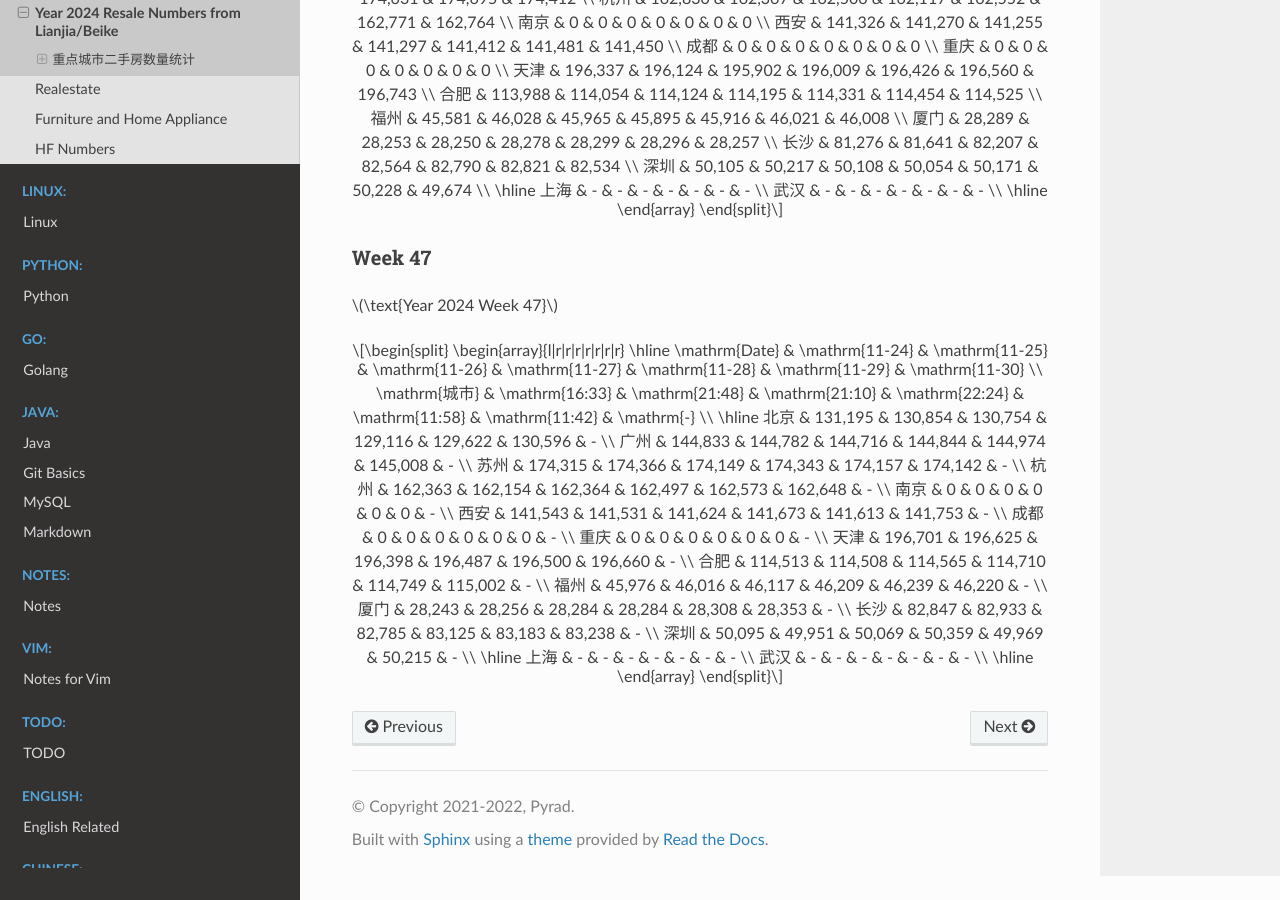
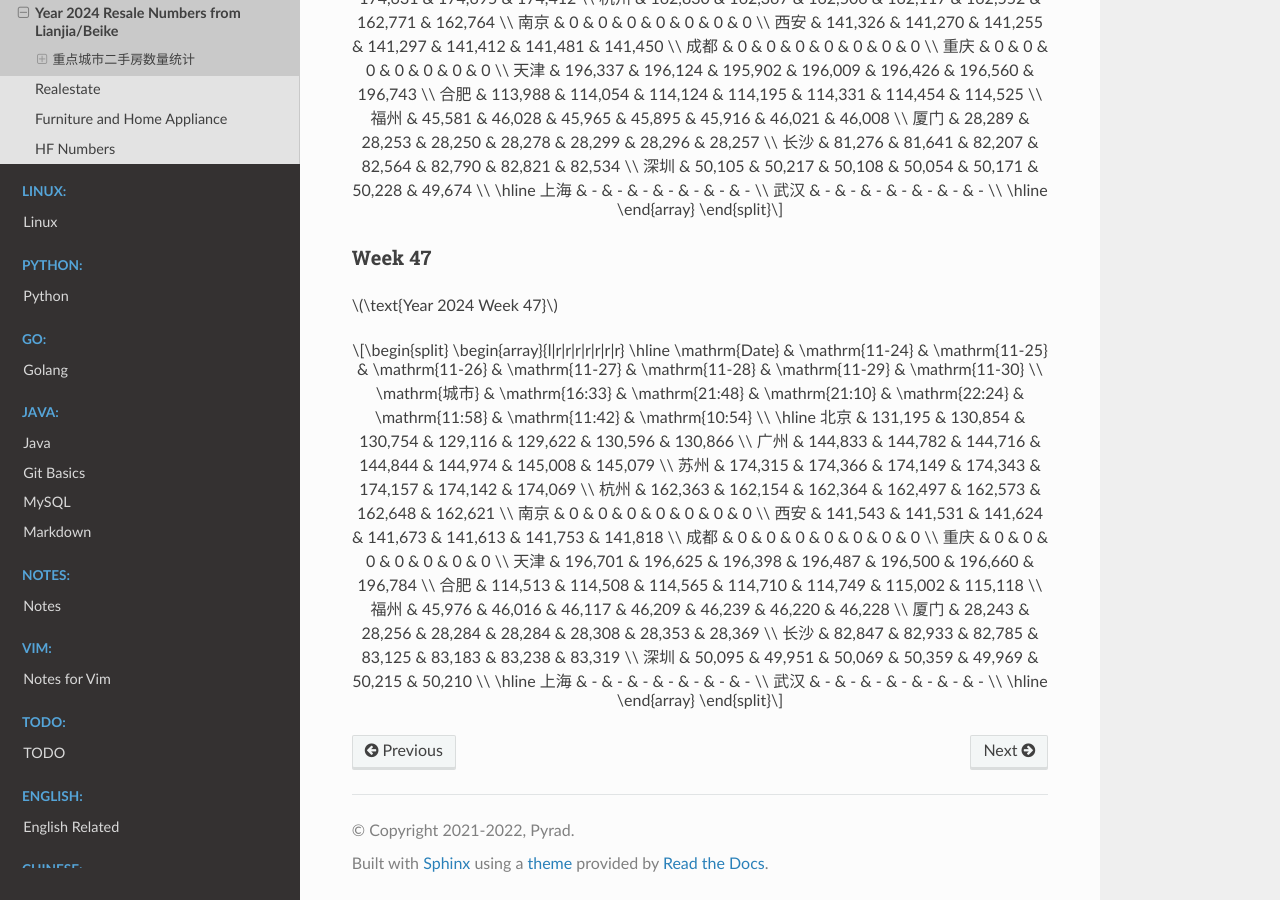
Before and after one commit to Pyrad/pyradnotes, a Sphinx documentation site: the page built from source/RealEstate/resalenumbers2024.md, in a window 1280 px wide and 900 px high, scrolled down 22725 px. Built offline with Sphinx 7.4.7 and the Read the Docs theme 3.1.0, drawn with Linux system fonts in a browser that asks for light colours; pages that are not in the unit, such as notebooks, are missing from menus; a script that is not in the unit is left out.

Commit message:
Realestate Update resale numbers 2024-11-30 10:54

```diff
--- a/source/RealEstate/resalenumbers2024.md
+++ b/source/RealEstate/resalenumbers2024.md
@@ -1515,25 +1515,25 @@ $$
 \begin{array}{l|r|r|r|r|r|r|r}
 \hline
 \mathrm{Date} & \mathrm{11-24} & \mathrm{11-25} & \mathrm{11-26} & \mathrm{11-27} & \mathrm{11-28} & \mathrm{11-29} & \mathrm{11-30} \\
-\mathrm{城市} & \mathrm{16:33} & \mathrm{21:48} & \mathrm{21:10} & \mathrm{22:24} & \mathrm{11:58} & \mathrm{11:42} & \mathrm{-} \\
-\hline
-北京 & 131,195 & 130,854 & 130,754 & 129,116 & 129,622 & 130,596 & - \\
-广州 & 144,833 & 144,782 & 144,716 & 144,844 & 144,974 & 145,008 & - \\
-苏州 & 174,315 & 174,366 & 174,149 & 174,343 & 174,157 & 174,142 & - \\
-杭州 & 162,363 & 162,154 & 162,364 & 162,497 & 162,573 & 162,648 & - \\
-南京 & 0 & 0 & 0 & 0 & 0 & 0 & - \\
-西安 & 141,543 & 141,531 & 141,624 & 141,673 & 141,613 & 141,753 & - \\
-成都 & 0 & 0 & 0 & 0 & 0 & 0 & - \\
-重庆 & 0 & 0 & 0 & 0 & 0 & 0 & - \\
-天津 & 196,701 & 196,625 & 196,398 & 196,487 & 196,500 & 196,660 & - \\
-合肥 & 114,513 & 114,508 & 114,565 & 114,710 & 114,749 & 115,002 & - \\
-福州 & 45,976 & 46,016 & 46,117 & 46,209 & 46,239 & 46,220 & - \\
-厦门 & 28,243 & 28,256 & 28,284 & 28,284 & 28,308 & 28,353 & - \\
-长沙 & 82,847 & 82,933 & 82,785 & 83,125 & 83,183 & 83,238 & - \\
-深圳 & 50,095 & 49,951 & 50,069 & 50,359 & 49,969 & 50,215 & - \\
-\hline
-上海 & - & - & - & - & - & - & - \\
-武汉 & - & - & - & - & - & - & - \\
-\hline
-\end{array}
-$$
+\mathrm{城市} & \mathrm{16:33} & \mathrm{21:48} & \mathrm{21:10} & \mathrm{22:24} & \mathrm{11:58} & \mathrm{11:42} & \mathrm{10:54} \\
+\hline
+北京 & 131,195 & 130,854 & 130,754 & 129,116 & 129,622 & 130,596 & 130,866 \\
+广州 & 144,833 & 144,782 & 144,716 & 144,844 & 144,974 & 145,008 & 145,079 \\
+苏州 & 174,315 & 174,366 & 174,149 & 174,343 & 174,157 & 174,142 & 174,069 \\
+杭州 & 162,363 & 162,154 & 162,364 & 162,497 & 162,573 & 162,648 & 162,621 \\
+南京 & 0 & 0 & 0 & 0 & 0 & 0 & 0 \\
+西安 & 141,543 & 141,531 & 141,624 & 141,673 & 141,613 & 141,753 & 141,818 \\
+成都 & 0 & 0 & 0 & 0 & 0 & 0 & 0 \\
+重庆 & 0 & 0 & 0 & 0 & 0 & 0 & 0 \\
+天津 & 196,701 & 196,625 & 196,398 & 196,487 & 196,500 & 196,660 & 196,784 \\
+合肥 & 114,513 & 114,508 & 114,565 & 114,710 & 114,749 & 115,002 & 115,118 \\
+福州 & 45,976 & 46,016 & 46,117 & 46,209 & 46,239 & 46,220 & 46,228 \\
+厦门 & 28,243 & 28,256 & 28,284 & 28,284 & 28,308 & 28,353 & 28,369 \\
+长沙 & 82,847 & 82,933 & 82,785 & 83,125 & 83,183 & 83,238 & 83,319 \\
+深圳 & 50,095 & 49,951 & 50,069 & 50,359 & 49,969 & 50,215 & 50,210 \\
+\hline
+上海 & - & - & - & - & - & - & - \\
+武汉 & - & - & - & - & - & - & - \\
+\hline
+\end{array}
+$$
```
Also changed, not shown: 1 other file.
